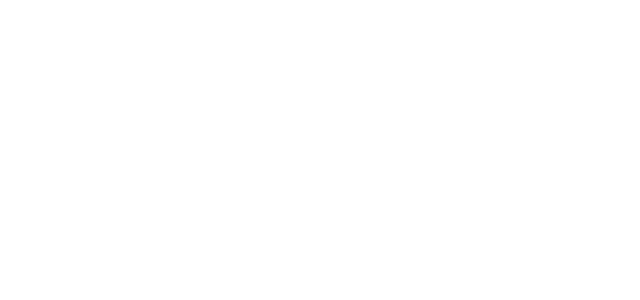
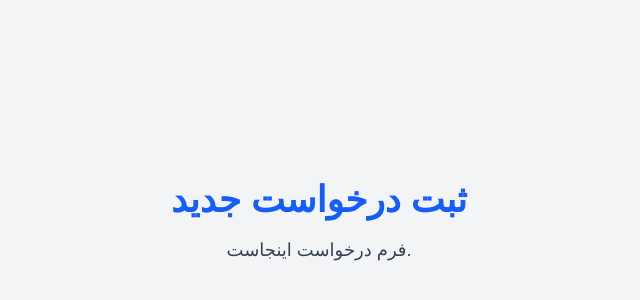
Before and after one commit to behmaneshrad/EnterpriseAutomationClient, a Next.js app in the folder enterprise-automation-ui/: page /request/new in a window 1280 px wide. Shown: the part 178-478 px from the top of the page, without its empty margins (321-961 px from the left). Built offline with nearby package versions, Linux system fonts and the light colour scheme.

Commit message:
updated requestnew

```diff
--- a/enterprise-automation-ui/src/app/request/new/page.tsx
+++ b/enterprise-automation-ui/src/app/request/new/page.tsx
@@ -1,11 +1,14 @@
-import React from 'react'
+import React from "react";
 
 const NewRequestPage = () => {
   return (
-    <div>
-
+    <div className="flex flex-col items-center justify-center min-h-screen bg-gray-100 p-4">
+      <h1 className="text-4xl font-bold text-blue-600 mb-4">
+        ثبت درخواست جدید
+      </h1>
+      <p className="text-lg text-gray-700">فرم درخواست اینجاست.</p>
     </div>
-  )
-}
+  );
+};
 
 export default NewRequestPage;
```
